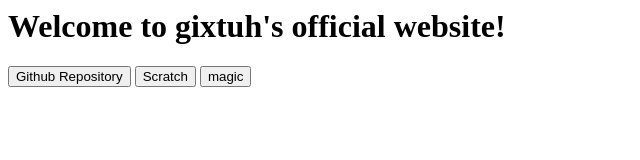
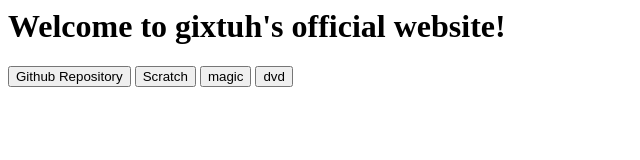
Before and after one commit to gixtuh/gixtuh.github.io, a plain HTML site: page index.html in a window 1280 px wide. Shown: the whole page, without its empty margins (0-640 px from the left). Drawn offline with Linux system fonts and the light colour scheme.

Commit message:
Update index.html

```diff
--- a/index.html
+++ b/index.html
@@ -2,6 +2,7 @@
 <button onclick="github()">Github Repository</button>
 <button onclick="sratch()">Scratch</button>
 <button onclick="magic()">magic</button>
+<button onclick="dvd()">dvd</button>
 <script>
 
   function github() {
```
